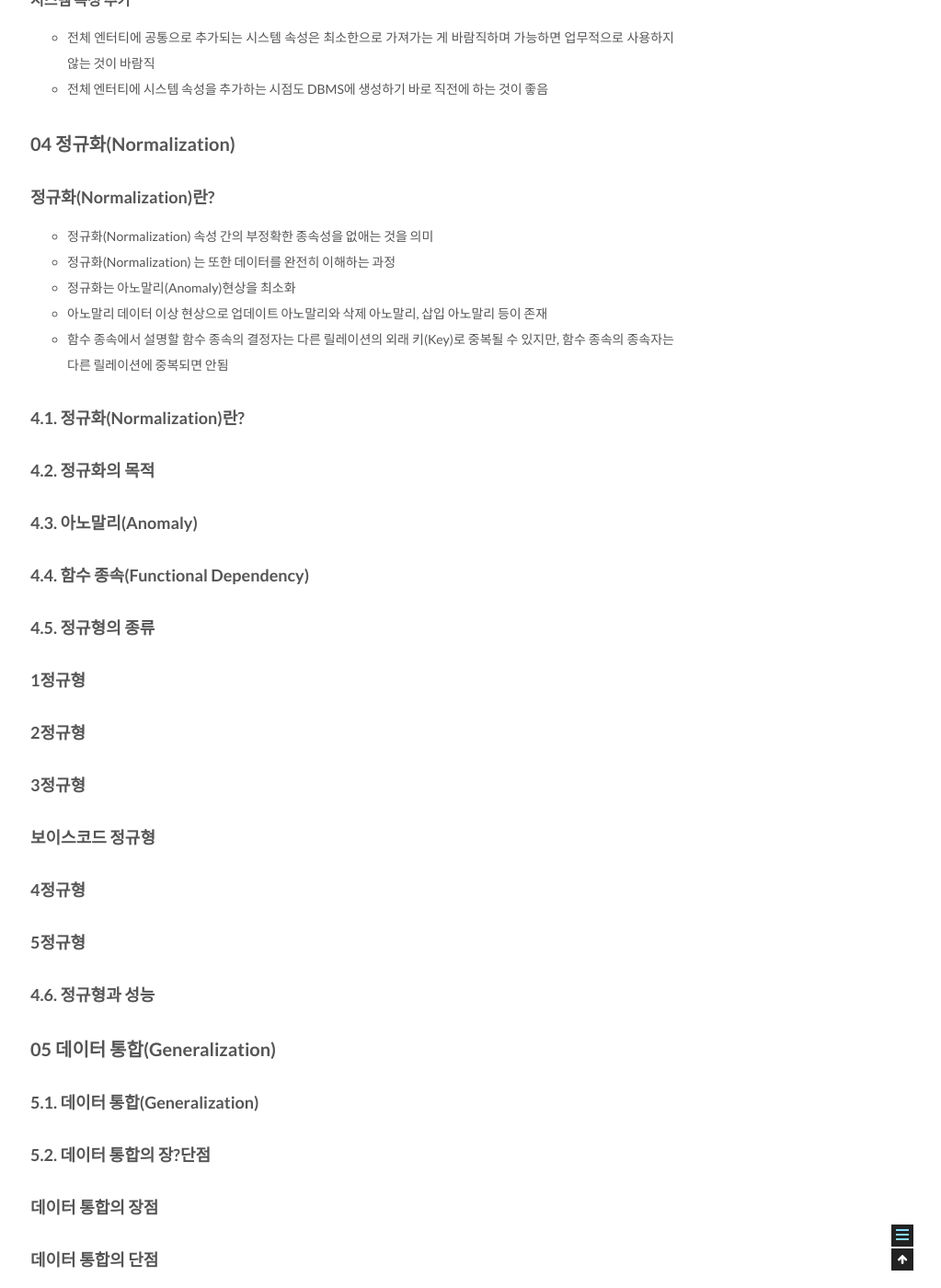
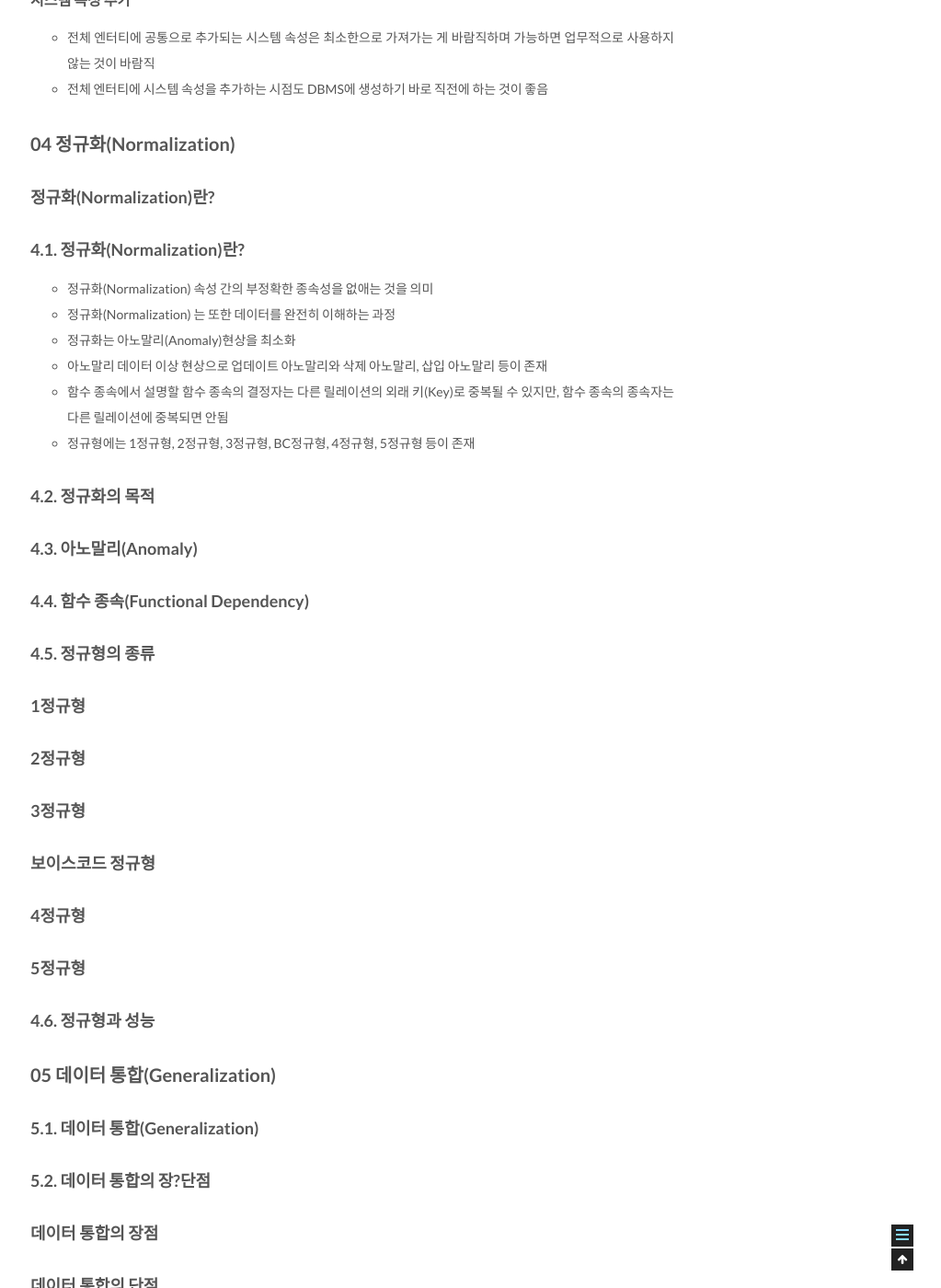
Before and after one commit to csj4032/csj4032.github.io, a Jekyll site: the page built from _posts/2018-05-02-관계형데이터모델링프리미엄가이드.md, in a window 1280 px wide and 1400 px high, scrolled down 11351 px. Shown: the whole window at 92% size, without its empty margins (257-1280 px from the left). Built offline with Jekyll 4.4.1, drawn with Linux system fonts in a browser that asks for light colours; comment, search, counter and statistics services are not loaded.

Commit message:
관계형 데이터 베이스 모델링 포스팅 수정

```diff
--- a/_posts/2018-05-02-관계형데이터모델링프리미엄가이드.md
+++ b/_posts/2018-05-02-관계형데이터모델링프리미엄가이드.md
@@ -346,13 +346,14 @@ comments: true
 ## 04 정규화(Normalization)
 
 ### 정규화(Normalization)란?
+
+### 4.1. 정규화(Normalization)란?
 * 정규화(Normalization) 속성 간의 부정확한 종속성을 없애는 것을 의미
 * 정규화(Normalization) 는 또한 데이터를 완전히 이해하는 과정
 * 정규화는 아노말리(Anomaly)현상을 최소화
 * 아노말리 데이터 이상 현상으로 업데이트 아노말리와 삭제 아노말리, 삽입 아노말리 등이 존재
 * 함수 종속에서 설명할 함수 종속의 결정자는 다른 릴레이션의 외래 키(Key)로 중복될 수 있지만, 함수 종속의 종속자는 다른 릴레이션에 중복되면 안됨
-
-### 4.1. 정규화(Normalization)란?
+* 정규형에는 1정규형, 2정규형, 3정규형, BC정규형, 4정규형, 5정규형 등이 존재
 
 ### 4.2. 정규화의 목적
 
```
